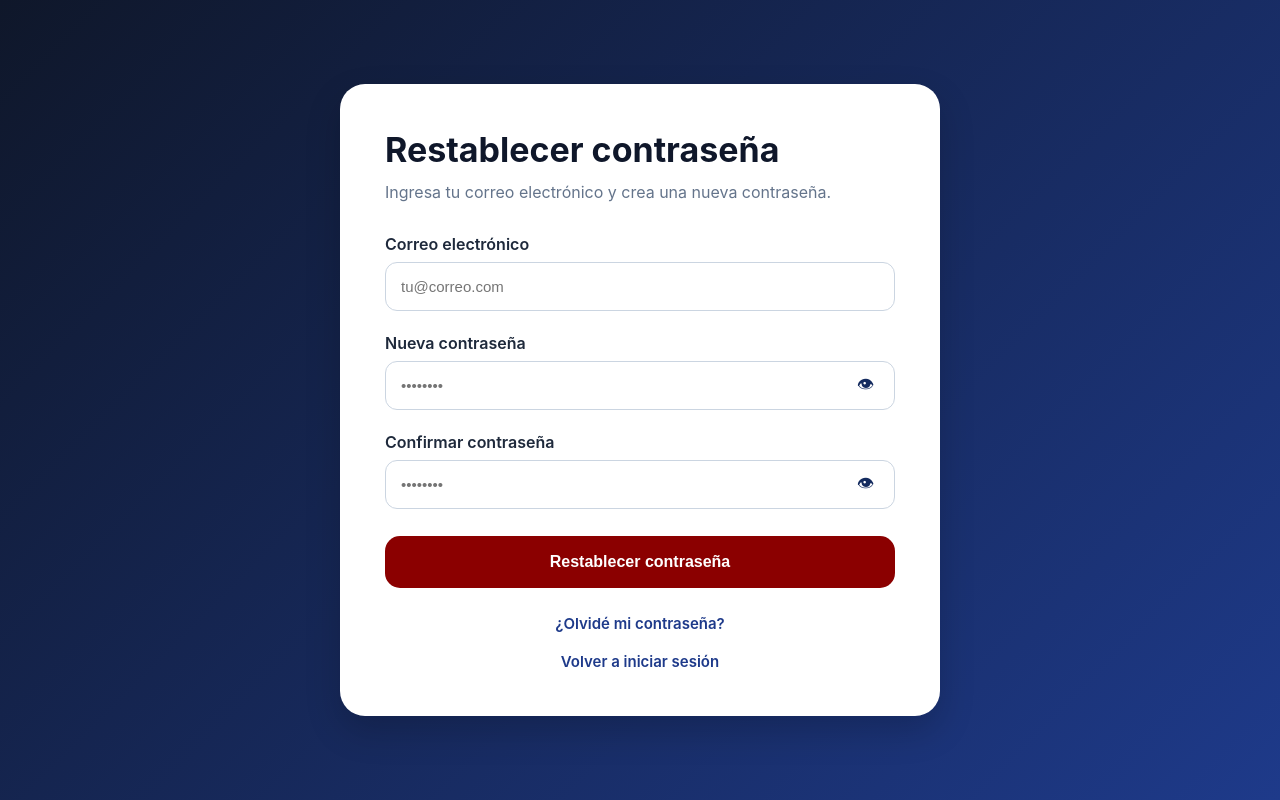
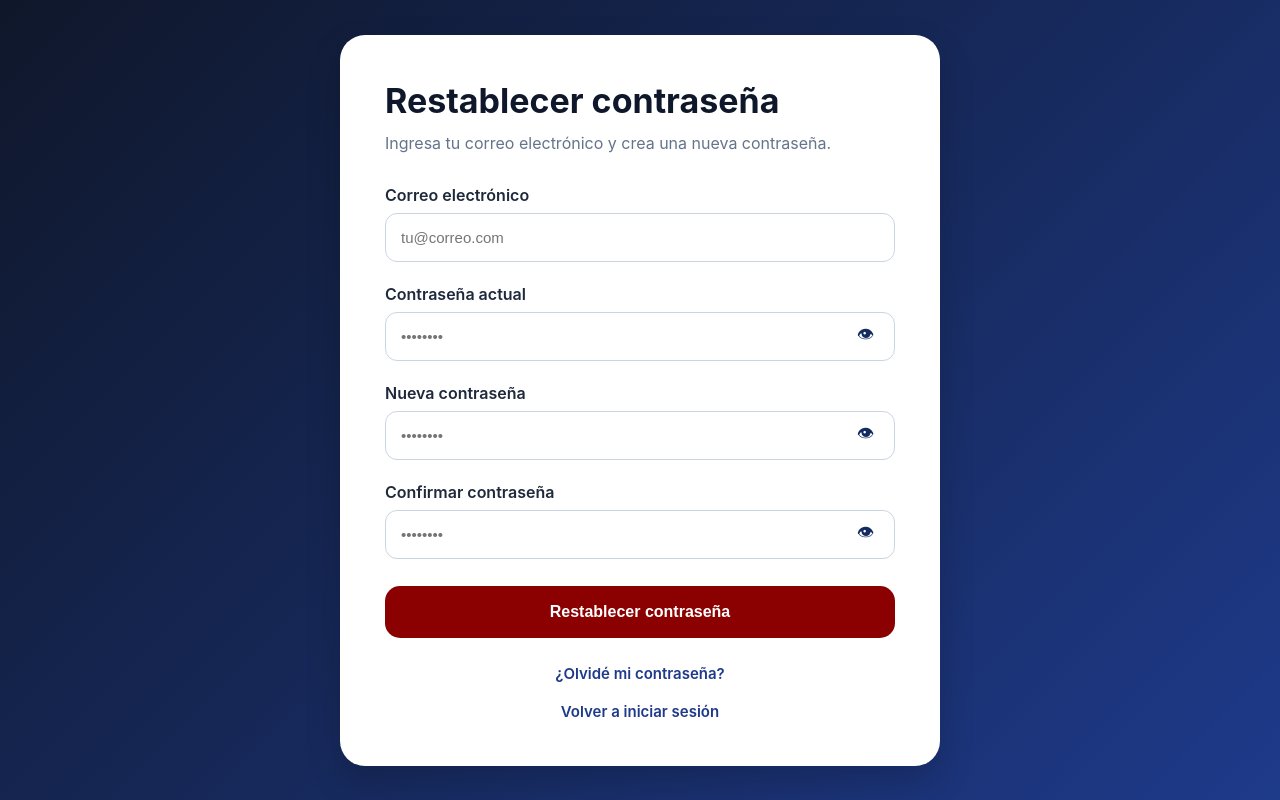
Before and after one commit to georgectpp/GEORGE-main, a Flask app: page /recuperar_contrasena in a window 1280 px wide. Run offline with Flask 3, Linux system fonts and the light colour scheme.

Commit message:
Refactor password reset form and labels

```diff
--- a/templates/recuperar_contrasena.html
+++ b/templates/recuperar_contrasena.html
@@ -2,17 +2,13 @@
 <html lang="es">
 
 <head>
-
     <meta charset="UTF-8">
-
     <meta name="viewport" content="width=device-width, initial-scale=1.0">
 
     <title>Restablecer contraseña - GEORGE</title>
 
-    <!-- CSS -->
     <link rel="stylesheet"
           href="{{ url_for('static', filename='css/recuperar.css') }}">
-
 </head>
 
 <body>
@@ -27,13 +23,9 @@
                 Ingresa tu correo electrónico y crea una nueva contraseña.
             </p>
 
-
-            <!-- FORMULARIO -->
-
             <form method="POST">
 
-                <!-- CORREO -->
-
+                <!-- CORREO ELECTRÓNICO -->
                 <div class="campo">
 
                     <label for="correo">
@@ -51,8 +43,38 @@
                 </div>
 
 
+                <!-- CONTRASEÑA ACTUAL -->
+                <div class="campo">
+
+                    <label for="contrasena_actual">
+                        Contraseña actual
+                    </label>
+
+                    <div class="password-container">
+
+                        <input
+                            type="password"
+                            id="contrasena_actual"
+                            name="contrasena_actual"
+                            placeholder="••••••••"
+                            required
+                        >
+
+                        <button
+                            type="button"
+                            class="toggle-password"
+                            onclick="mostrarPassword('contrasena_actual', this)"
+                            aria-label="Mostrar contraseña"
+                        >
+                            👁
+                        </button>
+
+                    </div>
+
+                </div>
+
+
                 <!-- NUEVA CONTRASEÑA -->
-
                 <div class="campo">
 
                     <label for="nueva_contrasena">
@@ -73,6 +95,7 @@
                             type="button"
                             class="toggle-password"
                             onclick="mostrarPassword('nueva_contrasena', this)"
+                            aria-label="Mostrar contraseña"
                         >
                             👁
                         </button>
@@ -82,8 +105,7 @@
                 </div>
 
 
-                <!-- CONFIRMAR CONTRASEÑA -->
-
+                <!-- CONFIRMAR NUEVA CONTRASEÑA -->
                 <div class="campo">
 
                     <label for="confirmar_contrasena">
@@ -104,6 +126,7 @@
                             type="button"
                             class="toggle-password"
                             onclick="mostrarPassword('confirmar_contrasena', this)"
+                            aria-label="Mostrar contraseña"
                         >
                             👁
                         </button>
@@ -114,7 +137,6 @@
 
 
                 <!-- BOTÓN -->
-
                 <button
                     type="submit"
                     class="btn-restablecer"
@@ -125,19 +147,17 @@
             </form>
 
 
-            <!-- OLVIDÉ MI CONTRASEÑA -->
-
+            <!-- OLVIDÓ SU CONTRASEÑA -->
             <div class="olvide">
 
-                <a href="{{ url_for('olvidar_contrasena') }}">
+                <a href="{{ url_for('olvide_contrasena') }}">
                     ¿Olvidé mi contraseña?
                 </a>
 
             </div>
 
 
-            <!-- VOLVER -->
-
+            <!-- VOLVER AL LOGIN -->
             <div class="volver">
 
                 <a href="{{ url_for('login') }}">
@@ -151,24 +171,21 @@
     </div>
 
 
-    <!-- JAVASCRIPT -->
-
+    <!-- JAVASCRIPT PARA MOSTRAR/OCULTAR CONTRASEÑAS -->
     <script>
 
         function mostrarPassword(id, boton) {
 
-            const password = document.getElementById(id);
+            const input = document.getElementById(id);
 
-            if (password.type === "password") {
+            if (input.type === "password") {
 
-                password.type = "text";
-
+                input.type = "text";
                 boton.textContent = "🙈";
 
             } else {
 
-                password.type = "password";
-
+                input.type = "password";
                 boton.textContent = "👁";
 
             }
@@ -178,5 +195,4 @@
     </script>
 
 </body>
-
 </html>
```
